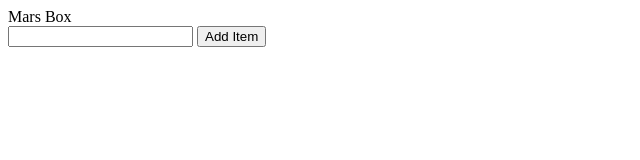
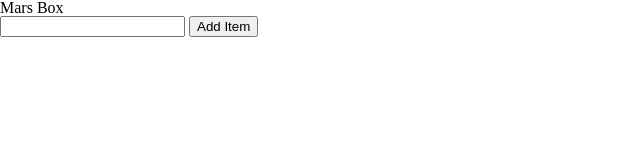
Before and after one commit to seamus-quinn/mars-box, a website: page public/index.html in a window 1280 px wide. Shown: the whole page, without its empty margins (0-640 px from the left). Drawn offline with Linux system fonts and the light colour scheme.

Commit message:
Link stylesheets to index.html

```diff
--- a/public/index.html
+++ b/public/index.html
@@ -4,6 +4,8 @@
   <meta charset="UTF-8">
   <meta name="viewport" content="width=device-width, initial-scale=1.0">
   <meta http-equiv="X-UA-Compatible" content="ie=edge">
+  <link rel="stylesheet" type="text/css" href="./styles/reset.css">
+  <link rel="stylesheet" type="text/css" href="./styles/styles.css">
   <title>MarsBox</title>
 </head>
 <body>
--- a/public/styles/reset.css
+++ b/public/styles/reset.css
@@ -0,0 +1,48 @@
+/* http://meyerweb.com/eric/tools/css/reset/
+   v2.0 | 20110126
+   License: none (public domain)
+*/
+
+html, body, div, span, applet, object, iframe,
+h1, h2, h3, h4, h5, h6, p, blockquote, pre,
+a, abbr, acronym, address, big, cite, code,
+del, dfn, em, img, ins, kbd, q, s, samp,
+small, strike, strong, sub, sup, tt, var,
+b, u, i, center,
+dl, dt, dd, ol, ul, li,
+fieldset, form, label, legend,
+table, caption, tbody, tfoot, thead, tr, th, td,
+article, aside, canvas, details, embed,
+figure, figcaption, footer, header, hgroup,
+menu, nav, output, ruby, section, summary,
+time, mark, audio, video {
+	margin: 0;
+	padding: 0;
+	border: 0;
+	font-size: 100%;
+	font: inherit;
+	vertical-align: baseline;
+}
+/* HTML5 display-role reset for older browsers */
+article, aside, details, figcaption, figure,
+footer, header, hgroup, menu, nav, section {
+	display: block;
+}
+body {
+	line-height: 1;
+}
+ol, ul {
+	list-style: none;
+}
+blockquote, q {
+	quotes: none;
+}
+blockquote:before, blockquote:after,
+q:before, q:after {
+	content: '';
+	content: none;
+}
+table {
+	border-collapse: collapse;
+	border-spacing: 0;
+}
```
